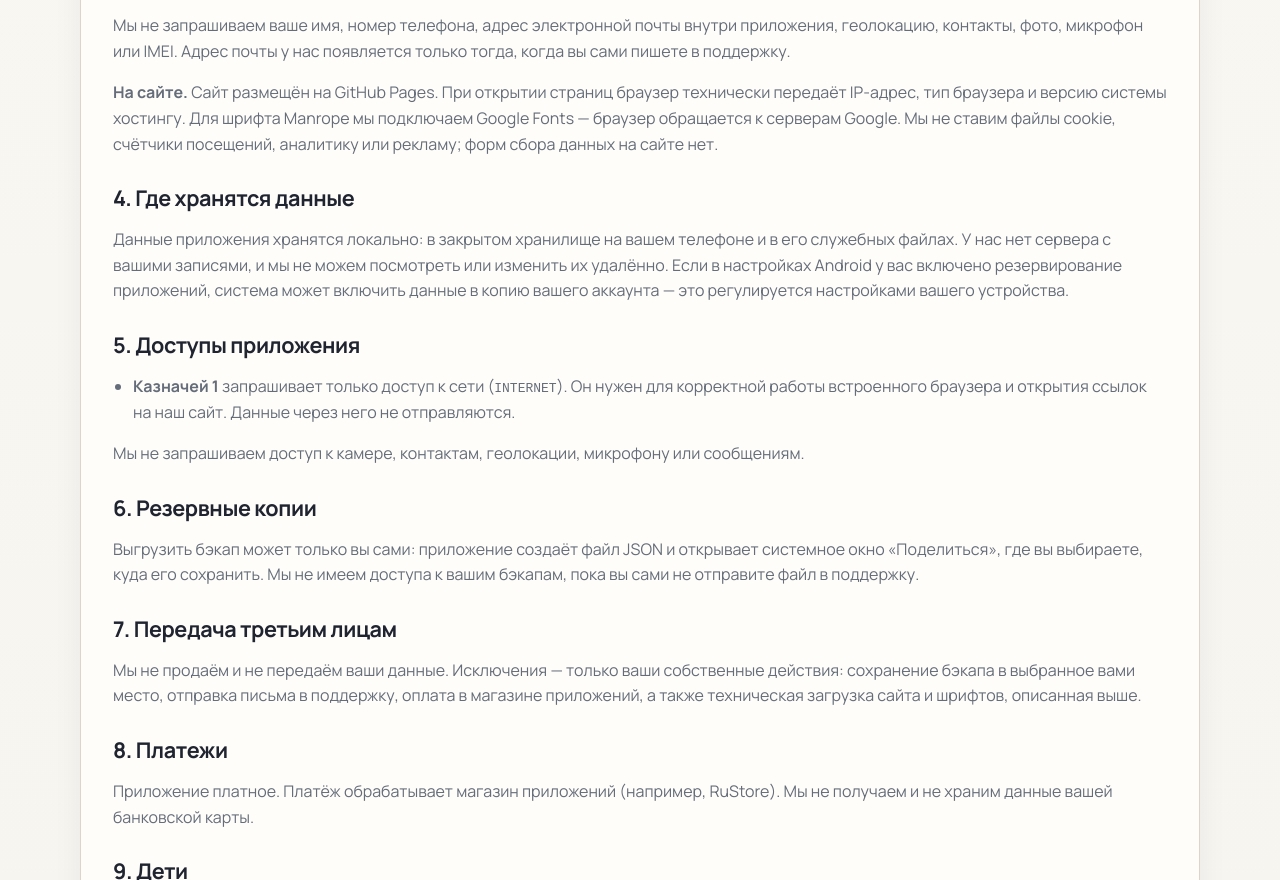
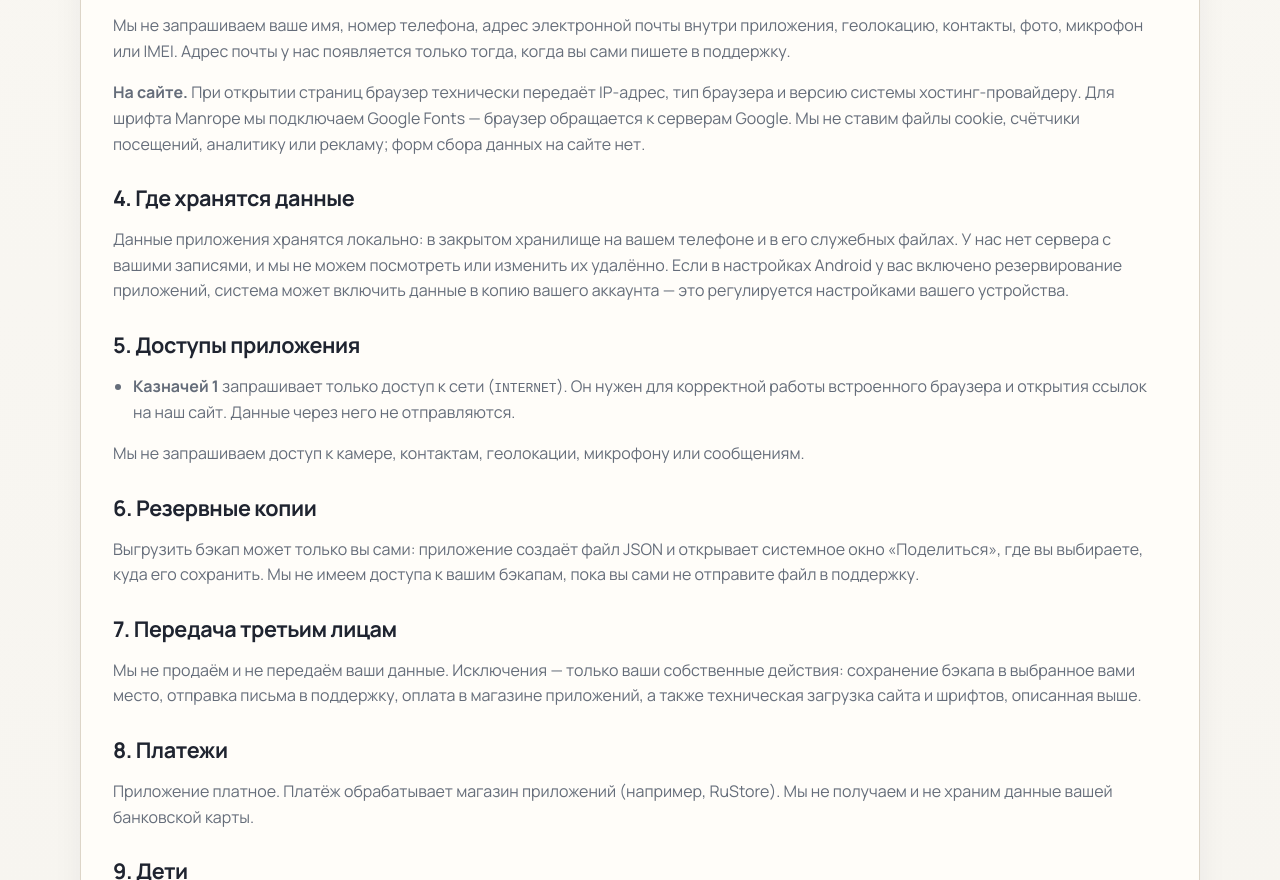
Before and after one commit to andreyserebrennikov8155/serebrennikov-brothers-site, a plain HTML site: page privacy.html in a window 1280 px wide. Shown: the part 947-1827 px from the top of the page. Drawn offline with Linux system fonts and the light colour scheme.

Commit message:
Политика: без названия хостинг-провайдера

```diff
--- a/privacy.html
+++ b/privacy.html
@@ -45,7 +45,7 @@
             <li>настройки приложения и напоминания.</li>
           </ul>
           <p>Мы не запрашиваем ваше имя, номер телефона, адрес электронной почты внутри приложения, геолокацию, контакты, фото, микрофон или IMEI. Адрес почты у нас появляется только тогда, когда вы сами пишете в поддержку.</p>
-          <p><strong>На сайте.</strong> Сайт размещён на GitHub Pages. При открытии страниц браузер технически передаёт IP-адрес, тип браузера и версию системы хостингу. Для шрифта Manrope мы подключаем Google Fonts — браузер обращается к серверам Google. Мы не ставим файлы cookie, счётчики посещений, аналитику или рекламу; форм сбора данных на сайте нет.</p>
+          <p><strong>На сайте.</strong> При открытии страниц браузер технически передаёт IP-адрес, тип браузера и версию системы хостинг-провайдеру. Для шрифта Manrope мы подключаем Google Fonts — браузер обращается к серверам Google. Мы не ставим файлы cookie, счётчики посещений, аналитику или рекламу; форм сбора данных на сайте нет.</p>
 
           <h2>4. Где хранятся данные</h2>
           <p>Данные приложения хранятся локально: в закрытом хранилище на вашем телефоне и в его служебных файлах. У нас нет сервера с вашими записями, и мы не можем посмотреть или изменить их удалённо. Если в настройках Android у вас включено резервирование приложений, система может включить данные в копию вашего аккаунта — это регулируется настройками вашего устройства.</p>
```
